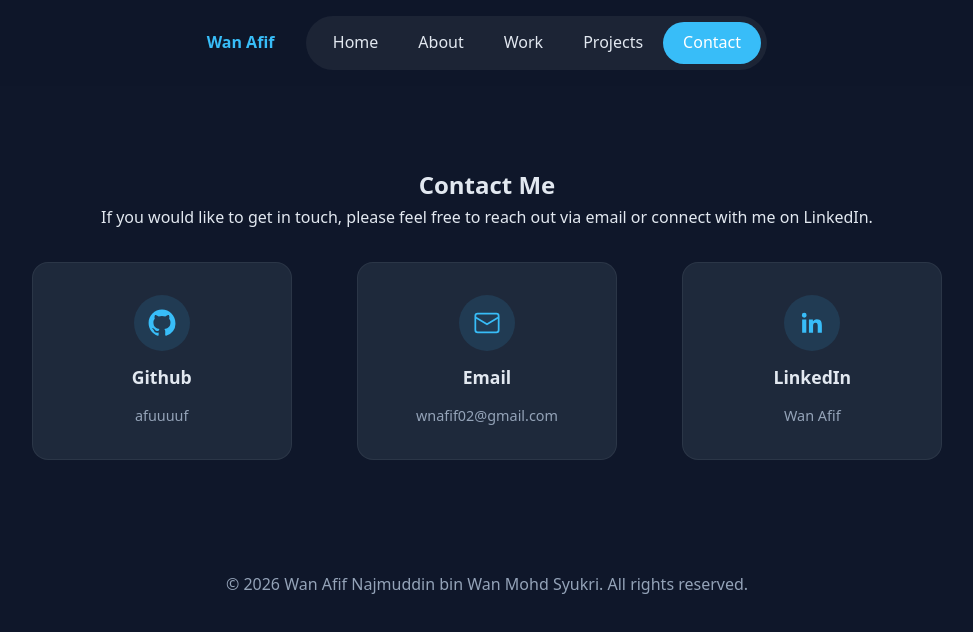
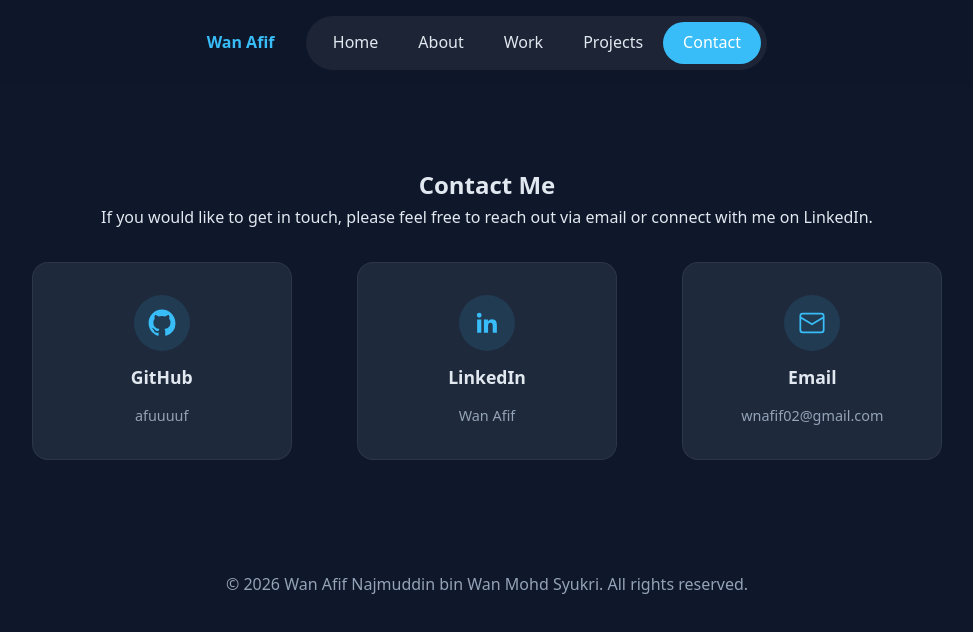
Before and after one commit to afuuuuf/portfolio, a React (Vite) app: page /contact in a window 1280 px wide. Shown: the top 632 px of the page, without its empty margins (153-1126 px from the left). Built offline with nearby package versions, Linux system fonts and the light colour scheme.

Commit message:
chore: refactor social links icons

```diff
--- /dev/null
+++ b/src/components/common/SocialIcons.jsx
@@ -0,0 +1,31 @@
+export default function SocialIcons({ name }) {
+  const common = {
+    viewBox: "0 0 24 24",
+    fill: "currentColor",
+    "aria-hidden": true,
+  };
+
+  switch (name) {
+    case "github":
+      return (
+        <svg {...common}>
+          <path d="M12 .5C5.65.5.5 5.65.5 12c0 5.08 3.29 9.39 7.86 10.91.58.11.79-.25.79-.56 0-.27-.01-1.17-.02-2.12-3.2.7-3.88-1.36-3.88-1.36-.52-1.33-1.28-1.68-1.28-1.68-1.04-.71.08-.7.08-.7 1.15.08 1.76 1.18 1.76 1.18 1.03 1.76 2.7 1.25 3.35.96.1-.75.4-1.25.72-1.54-2.55-.29-5.24-1.28-5.24-5.69 0-1.26.45-2.28 1.18-3.09-.12-.29-.51-1.46.11-3.04 0 0 .96-.31 3.15 1.18a10.97 10.97 0 0 1 5.74 0c2.19-1.49 3.15-1.18 3.15-1.18.62 1.58.23 2.75.11 3.04.73.81 1.18 1.83 1.18 3.09 0 4.42-2.69 5.39-5.26 5.68.41.35.77 1.05.77 2.12 0 1.53-.01 2.76-.01 3.14 0 .31.21.67.8.56A10.51 10.51 0 0 0 23.5 12C23.5 5.65 18.35.5 12 .5Z" />
+        </svg>
+      );
+    case "linkedin":
+      return (
+        <svg {...common}>
+          <path d="M20.45 20.45h-3.55v-5.57c0-1.33-.03-3.04-1.85-3.04-1.85 0-2.13 1.45-2.13 2.94v5.67H9.36V9h3.41v1.56h.05c.48-.9 1.64-1.85 3.37-1.85 3.6 0 4.27 2.37 4.27 5.46v6.28ZM5.34 7.43a2.06 2.06 0 1 1 0-4.12 2.06 2.06 0 0 1 0 4.12ZM7.12 20.45H3.55V9h3.57v11.45Z" />
+        </svg>
+      );
+    case "email":
+      return (
+        <svg viewBox="0 0 24 24" fill="none" stroke="currentColor" strokeWidth="1.5" aria-hidden="true">
+          <rect x="2" y="4" width="20" height="16" rx="2" />
+          <path d="m22 7-10 6L2 7" />
+        </svg>
+      );
+    default:
+      return null;
+  }
+}
--- a/src/components/sections/Contact.jsx
+++ b/src/components/sections/Contact.jsx
@@ -1,31 +1,18 @@
 import styles from "./Contact.module.css";
+import SocialIcons from "../common/SocialIcons";
 import { profileData } from "../../data/profile";
 
 const { github, linkedin, email } = profileData.socialLinks;
 
-const socialIcons = {
-  Github: (
-    <svg viewBox="0 0 24 24" fill="currentColor" aria-hidden="true">
-      <path d="M12 .5C5.65.5.5 5.65.5 12c0 5.08 3.29 9.39 7.86 10.91.58.11.79-.25.79-.56 0-.27-.01-1.17-.02-2.12-3.2.7-3.88-1.36-3.88-1.36-.52-1.33-1.28-1.68-1.28-1.68-1.04-.71.08-.7.08-.7 1.15.08 1.76 1.18 1.76 1.18 1.03 1.76 2.7 1.25 3.35.96.1-.75.4-1.25.72-1.54-2.55-.29-5.24-1.28-5.24-5.69 0-1.26.45-2.28 1.18-3.09-.12-.29-.51-1.46.11-3.04 0 0 .96-.31 3.15 1.18a10.97 10.97 0 0 1 5.74 0c2.19-1.49 3.15-1.18 3.15-1.18.62 1.58.23 2.75.11 3.04.73.81 1.18 1.83 1.18 3.09 0 4.42-2.69 5.39-5.26 5.68.41.35.77 1.05.77 2.12 0 1.53-.01 2.76-.01 3.14 0 .31.21.67.8.56A10.51 10.51 0 0 0 23.5 12C23.5 5.65 18.35.5 12 .5Z" />
-    </svg>
-  ),
-  LinkedIn: (
-    <svg viewBox="0 0 24 24" fill="currentColor" aria-hidden="true">
-      <path d="M20.45 20.45h-3.55v-5.57c0-1.33-.03-3.04-1.85-3.04-1.85 0-2.13 1.45-2.13 2.94v5.67H9.36V9h3.41v1.56h.05c.48-.9 1.64-1.85 3.37-1.85 3.6 0 4.27 2.37 4.27 5.46v6.28ZM5.34 7.43a2.06 2.06 0 1 1 0-4.12 2.06 2.06 0 0 1 0 4.12ZM7.12 20.45H3.55V9h3.57v11.45Z" />
-    </svg>
-  ),
-  Email: (
-    <svg viewBox="0 0 24 24" fill="none" stroke="currentColor" strokeWidth="1.5" aria-hidden="true">
-      <rect x="2" y="4" width="20" height="16" rx="2" />
-      <path d="m22 7-10 6L2 7" />
-    </svg>
-  ),
-};
-
 const contacts = [
-  { label: "Github", value: "afuuuuf", href: github },
-  { label: "Email", value: "wnafif02@gmail.com", href: email },
-  { label: "LinkedIn", value: "Wan Afif", href: linkedin },
+  { platform: "github", label: "GitHub", handle: "afuuuuf", href: github },
+  {
+    platform: "linkedin",
+    label: "LinkedIn",
+    handle: "Wan Afif",
+    href: linkedin,
+  },
+  { platform: "email", label: "Email", handle: "wnafif02@gmail.com", href: email },
 ];
 
 export default function Contact() {
@@ -37,17 +24,20 @@ export default function Contact() {
         email or connect with me on LinkedIn.
       </p>
       <div className={styles.contactCards}>
-        {contacts.map(({ label, value, href }) => (
+        {contacts.map(({ platform, label, handle, href }) => (
           <a
-            key={label}
+            key={platform}
             href={href}
             className={styles.contactCard}
+            aria-label={`${handle} on ${label}`}
             target={href.startsWith("mailto:") ? undefined : "_blank"}
             rel="noopener noreferrer"
           >
-            <span className={styles.icon}>{socialIcons[label]}</span>
+            <span className={styles.icon}>
+              <SocialIcons name={platform} />
+            </span>
             <h3>{label}</h3>
-            <p>{value}</p>
+            <p>{handle}</p>
           </a>
         ))}
       </div>
--- a/src/components/sections/Contact.module.css
+++ b/src/components/sections/Contact.module.css
@@ -19,7 +19,6 @@
   display: flex;
   flex-direction: column;
   align-items: center;
-  justify-content: space-evenly;
   gap: 0.75rem;
   background-color: var(--surface);
   border: 1px solid rgba(255, 255, 255, 0.06);
@@ -35,6 +34,11 @@
 .contactCard:hover {
   transform: translateY(-4px);
   border-color: var(--accent);
+}
+
+.contactCard:focus-visible {
+  outline: 2px solid var(--accent);
+  outline-offset: 2px;
 }
 
 .icon {
```
